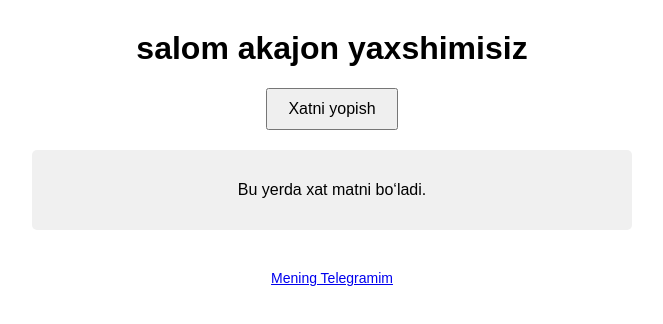
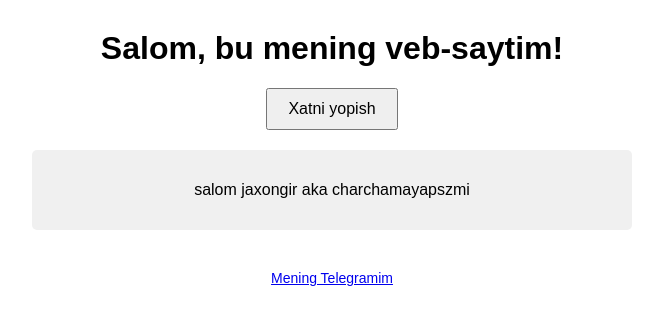
Before and after one commit to javohir0688/javohir-site, a plain HTML site: page index.html in a window 1280 px wide. Both pictures are taken after a click on the button "Xatni ochish". Shown: the whole page, without its empty margins (308-971 px from the left). Drawn offline with Linux system fonts and the light colour scheme.

Commit message:
Update index.html

```diff
--- a/index.html
+++ b/index.html
@@ -8,13 +8,13 @@
 </head>
 <body>
   <header>
-    <h1>salom akajon yaxshimisiz </h1>
+    <h1>Salom, bu mening veb-saytim! </h1>
   </header>
 
   <main>
     <button id="toggleBtn">Xatni ochish</button>
     <div id="message" style="display:none;">
-      <p>Bu yerda xat matni bo‘ladi.</p>
+      <p>salom jaxongir aka  charchamayapszmi</p>
     </div>
   </main>
 
```
